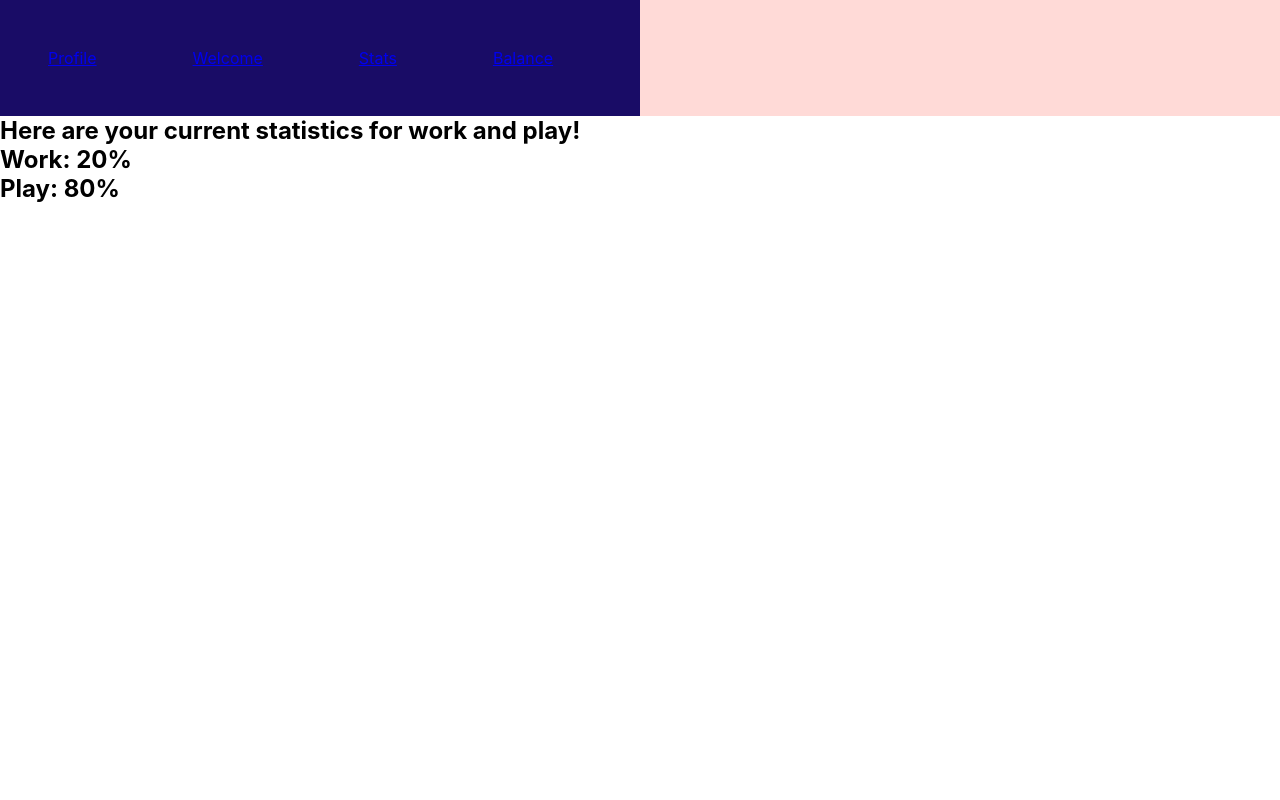
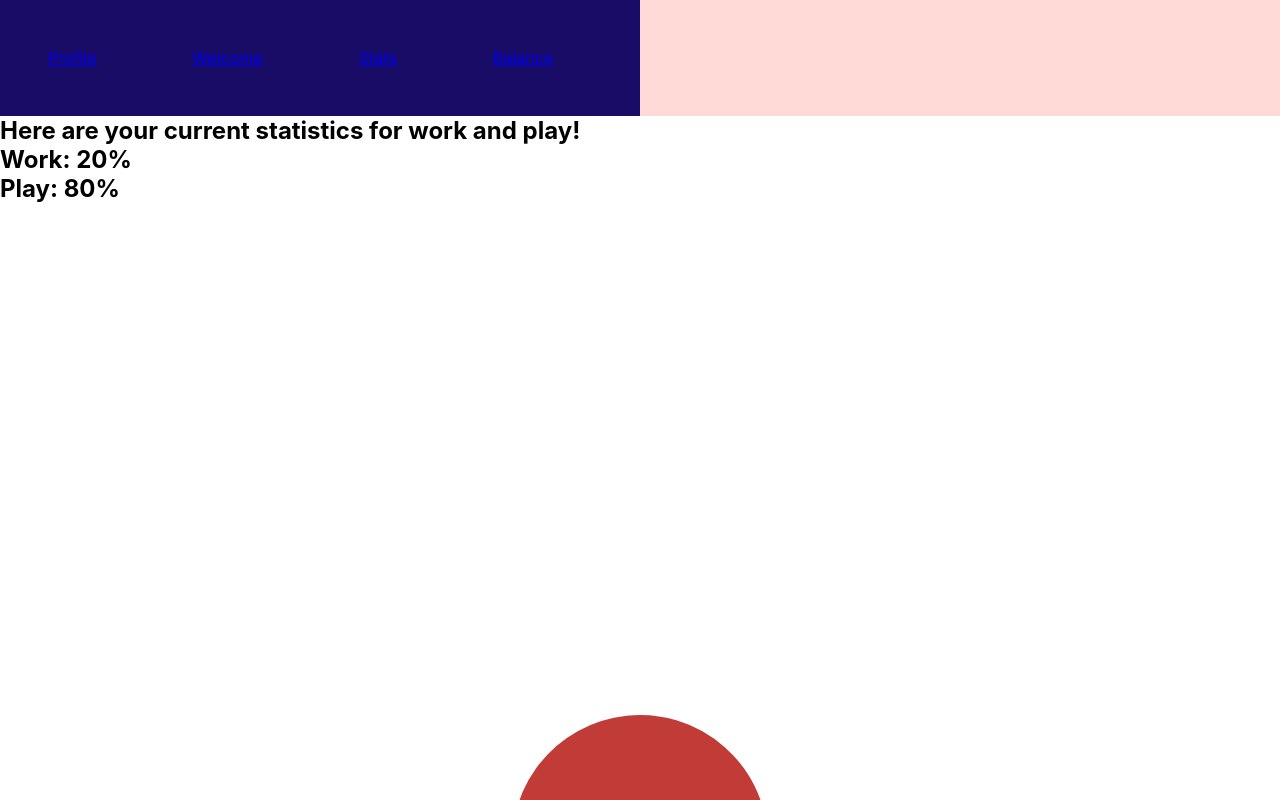
Before and after one commit to fac20/INCK-Front-End, a React (Create React App) app: page /stats in a window 1280 px wide. Shown: the top 800 px of the page. Built offline with nearby package versions, Linux system fonts and the light colour scheme.

Commit message:
PieChart is correct shape and reads in props from Stats component Co-authored-by: Glenroy-Terence (Terry) <glenroyterence@gmail.com>

```diff
--- a/src/App.js
+++ b/src/App.js
@@ -26,7 +26,7 @@ function App() {
           </Route>
           <Route path="/stats">
             {/* potentially could be integrated */}
-            <Stats work="20" play="80" />
+            <Stats work="20" play="80" free="10" />
           </Route>
           <Route path="/balance">
             <Balance />
--- a/src/components/stats.js
+++ b/src/components/stats.js
@@ -9,9 +9,10 @@ export function Stats(props) {
         <h2>Work: {props.work}%</h2>
         <h2>Play: {props.play}%</h2>
         <PieChart
+          radius={10}
           data={[
-            { title: "work", value: props.work, color: "#E38627" },
-            { title: "play", value: props.play, color: "#C13C37" },
+            { title: "work", value: parseInt(props.work), color: "#E38627" },
+            { title: "play", value: parseInt(props.play), color: "#C13C37" },
           ]}
         />
         ;
```
